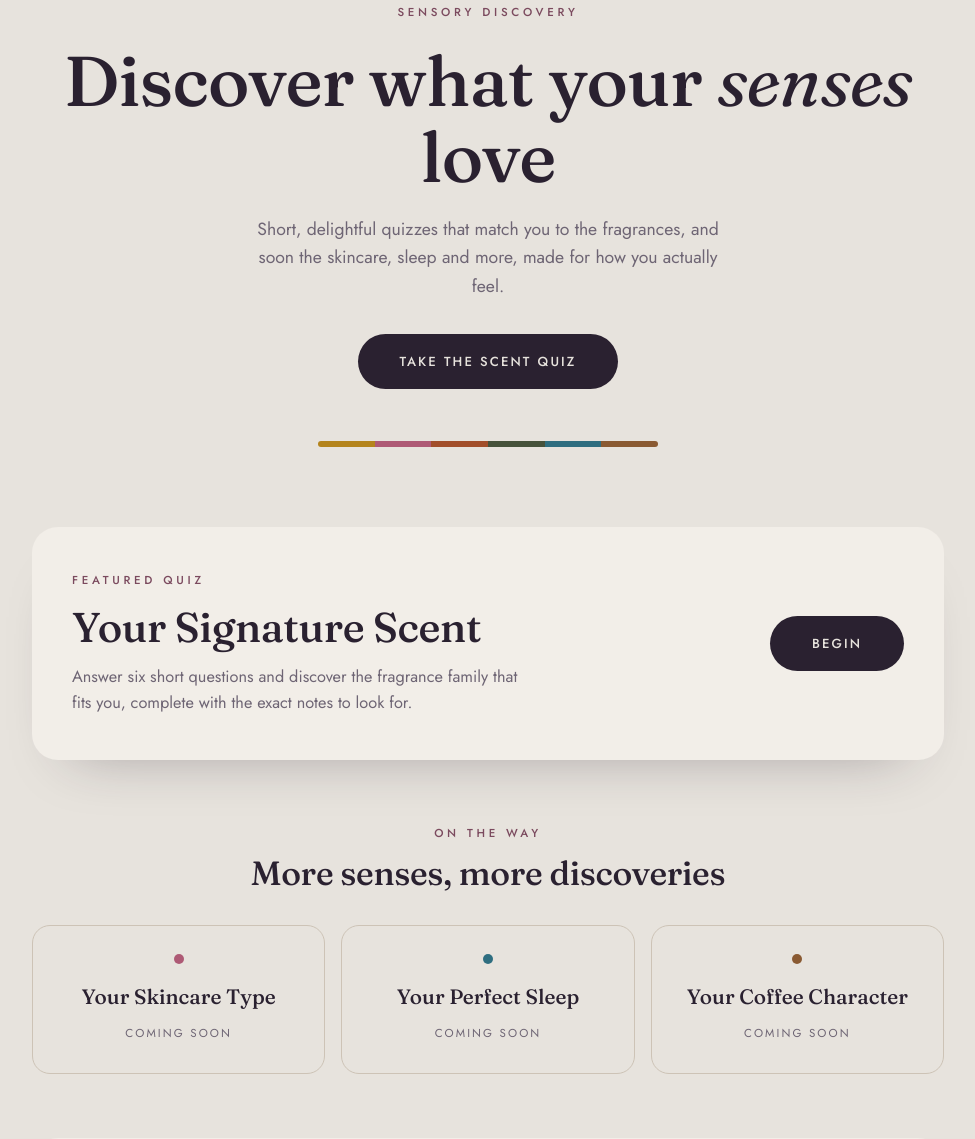
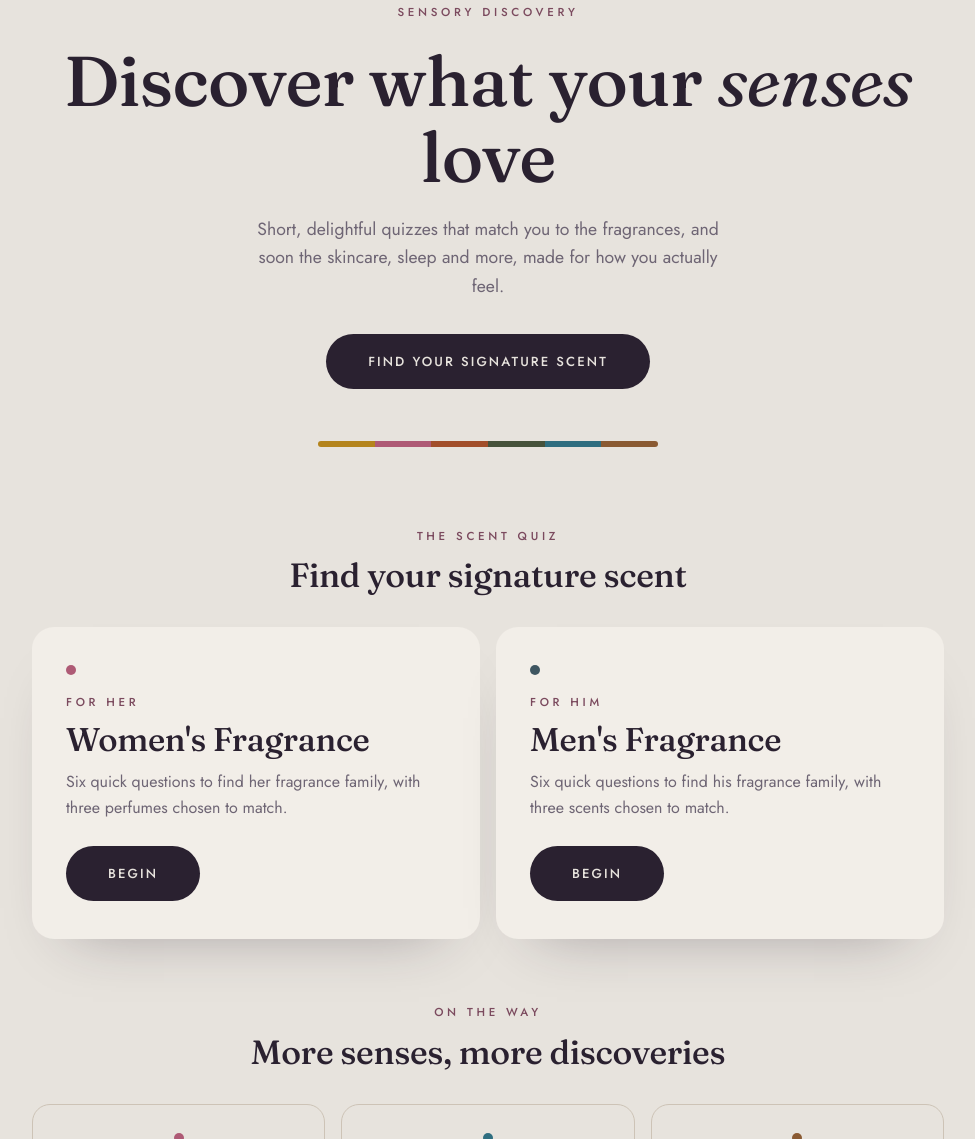
Before and after one commit to loveyoursenses/loveyoursenses, a plain HTML site: page index.html in a window 1280 px wide. Shown: the part 137-1276 px from the top of the page, without its empty margins (152-1127 px from the left). Drawn offline with Linux system fonts and the light colour scheme.

Commit message:
Update index.html

```diff
--- a/index.html
+++ b/index.html
@@ -45,12 +45,14 @@
   .spectrum i{flex:1}
 
   .featured{padding-top:60px}
-  .quiz-card{background:var(--card);border-radius:26px;padding:44px 40px;display:grid;grid-template-columns:1fr auto;gap:32px;align-items:center;box-shadow:0 30px 60px -40px rgba(42,33,48,.4)}
-  .quiz-card .eyebrow{margin-bottom:16px;display:block}
-  .quiz-card h2{font-size:clamp(2rem,5vw,2.6rem);margin-bottom:14px}
-  .quiz-card p{color:var(--ink-soft);font-size:1.02rem;max-width:46ch}
-  .quiz-card .go{white-space:nowrap}
-  @media(max-width:640px){.quiz-card{grid-template-columns:1fr;text-align:center;padding:38px 28px}.quiz-card p{margin-left:auto;margin-right:auto}}
+  .quiz-grid{display:grid;grid-template-columns:1fr 1fr;gap:16px}
+  @media(max-width:640px){.quiz-grid{grid-template-columns:1fr}}
+  .quiz-card{background:var(--card);border-radius:22px;padding:38px 34px;display:flex;flex-direction:column;align-items:flex-start;box-shadow:0 30px 60px -40px rgba(42,33,48,.4)}
+  .quiz-card .dot{width:10px;height:10px;border-radius:50%;background:var(--q,#7B4A5E);margin-bottom:18px}
+  .quiz-card .eyebrow{margin-bottom:10px;display:block}
+  .quiz-card h2{font-size:clamp(1.6rem,4vw,2.05rem);margin-bottom:12px}
+  .quiz-card p{color:var(--ink-soft);font-size:1rem;margin-bottom:26px}
+  .quiz-card .btn{margin-top:auto}
 
   .upcoming{padding-top:64px}
   .section-head{text-align:center;margin-bottom:34px}
@@ -103,7 +105,7 @@
       <span class="eyebrow">Sensory discovery</span>
       <h1 class="display">Discover what your <em>senses</em> love</h1>
       <p>Short, delightful quizzes that match you to the fragrances, and soon the skincare, sleep and more, made for how you actually feel.</p>
-      <a href="/scent" class="btn">Take the scent quiz</a>
+      <a href="#quizzes" class="btn">Find your signature scent</a>
       <div class="spectrum" aria-hidden="true">
         <i style="background:#B4841C"></i><i style="background:#AE5A75"></i><i style="background:#A24E2A"></i>
         <i style="background:#46523B"></i><i style="background:#2F6E80"></i><i style="background:#8A5A32"></i>
@@ -113,13 +115,25 @@
 
   <section class="featured" id="quizzes">
     <div class="wrap">
-      <div class="quiz-card">
-        <div>
-          <span class="eyebrow">Featured quiz</span>
-          <h2 class="display">Your Signature Scent</h2>
-          <p>Answer six short questions and discover the fragrance family that fits you, complete with the exact notes to look for.</p>
+      <div class="section-head">
+        <span class="eyebrow">The scent quiz</span>
+        <h3 class="display">Find your signature scent</h3>
+      </div>
+      <div class="quiz-grid">
+        <div class="quiz-card">
+          <span class="dot" style="--q:#AE5A75"></span>
+          <span class="eyebrow">For her</span>
+          <h2 class="display">Women's Fragrance</h2>
+          <p>Six quick questions to find her fragrance family, with three perfumes chosen to match.</p>
+          <a href="/scent" class="btn">Begin</a>
         </div>
-        <a href="/scent" class="btn go">Begin</a>
+        <div class="quiz-card">
+          <span class="dot" style="--q:#3E5560"></span>
+          <span class="eyebrow">For him</span>
+          <h2 class="display">Men's Fragrance</h2>
+          <p>Six quick questions to find his fragrance family, with three scents chosen to match.</p>
+          <a href="/scent-men" class="btn">Begin</a>
+        </div>
       </div>
     </div>
   </section>
```
